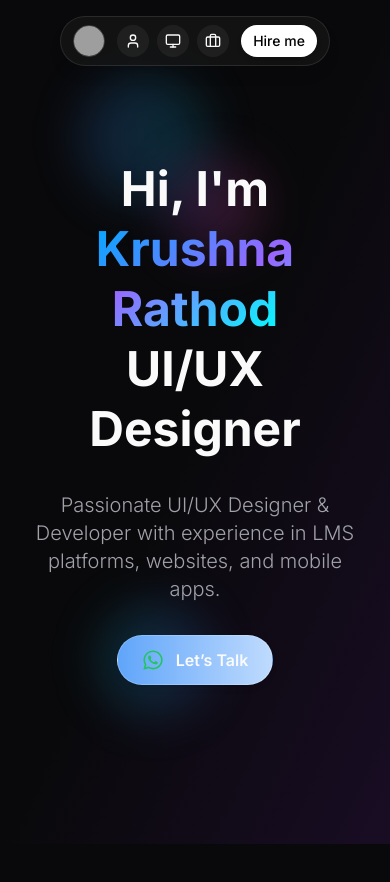
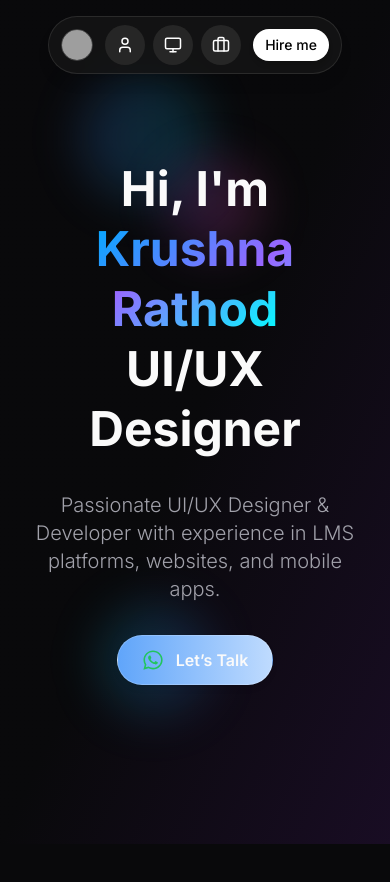
Before and after one commit to krushna1133/portfolio, a React (Vite) app: page / in a window 390 px wide. Shown: the top 882 px of the page. Built offline with nearby package versions, Linux system fonts and the light colour scheme; grey boxes are pictures that could not be loaded.

Commit message:
Update Navigation.tsx

```diff
--- a/src/components/Navigation.tsx
+++ b/src/components/Navigation.tsx
@@ -66,23 +66,23 @@ const Navigation = () => {
       <div className="flex items-center gap-2 sm:gap-3 px-1 sm:px-2">
   <button
     onClick={() => scrollToSection("about")}
-            className="w-8 h-8 sm:w-10 sm:h-10 flex items-center justify-center rounded-full bg-neutral-800/70 hover:bg-neutral-700 transition"
+    className="flex items-center justify-center w-10 h-10 rounded-full bg-neutral-800 hover:bg-neutral-700 transition"
   >
-            <User size={16} className="sm:size-18" />
+    <User size={18} className="text-white" />
   </button>
 
   <button
     onClick={() => scrollToSection("projects")}
-            className="w-8 h-8 sm:w-10 sm:h-10 flex items-center justify-center rounded-full bg-neutral-800/70 hover:bg-neutral-700 transition"
+    className="flex items-center justify-center w-10 h-10 rounded-full bg-neutral-800 hover:bg-neutral-700 transition"
   >
-            <Monitor size={16} className="sm:size-18" />
+    <Monitor size={18} className="text-white" />
   </button>
 
   <button
     onClick={() => scrollToSection("experience")}
-            className="w-8 h-8 sm:w-10 sm:h-10 flex items-center justify-center rounded-full bg-neutral-800/70 hover:bg-neutral-700 transition"
+    className="flex items-center justify-center w-10 h-10 rounded-full bg-neutral-800 hover:bg-neutral-700 transition"
   >
-            <Briefcase size={16} className="sm:size-18" />
+    <Briefcase size={18} className="text-white" />
   </button>
 </div>
 
```
Lines whose indentation alone changed are shown as unchanged.
